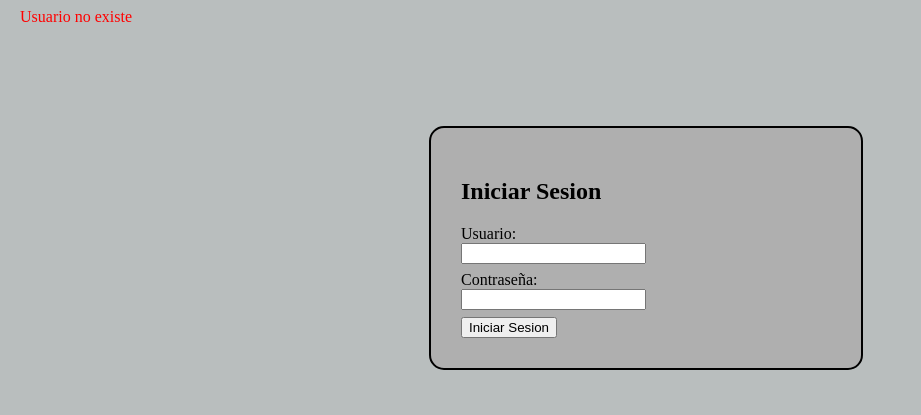
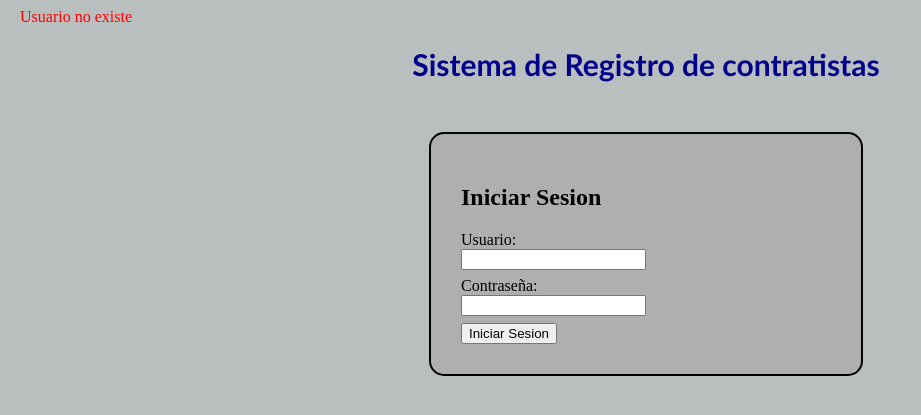
Before and after one commit to rocky-web/crud_fetch, a PHP site: page /login/inicio_sesion.php in a window 1280 px wide. Shown: the top 415 px of the page, without its empty margins (0-921 px from the left). Run offline with PHP 8.4, Linux system fonts and the light colour scheme; the visitor is signed in with stand-in values (Sample User, id 1).

Commit message:
commit 28 - agrego: titulo, rutas git

```diff
--- a/css/style.css
+++ b/css/style.css
@@ -2,6 +2,15 @@
     background-color: rgba(160, 167, 167, 0.733);
     margin-left: 20px;
 
+}
+
+/* titulo inicio de sesion */
+.titulo1{
+    font-family: calibri;
+    font-weight: bold;
+    font-size: 30px;
+    color: darkblue;
+    margin-top: 20px;
 }
 
 .formulario-registro-contratistas{
@@ -128,5 +137,5 @@
 .contenedor{
     width: 100%;
     /* border: 2px solid red; */
-    margin-top: 100px;
+    margin-top: 50px;
 }
--- a/login/inicio_sesion.php
+++ b/login/inicio_sesion.php
@@ -16,6 +16,8 @@
 </head>
 <body class="fondo">
 
+<h1 class="titulo1"><center>Sistema de Registro de contratistas</center></h1>
+
 <div class="contenedor">
 <form action="login.php" method="post" autocomplete="off" class="form_ini_sesion">
     <h2>Iniciar Sesion</h2>
--- a/login/login.php
+++ b/login/login.php
@@ -18,7 +18,8 @@ $sentencia = $pdo->prepare($sql);
 $sentencia->execute(array($usuario_login));
 $resultado = $sentencia->fetch();
 
-echo '<pre>';
+// comentar echo
+echo '<pre>'; // en servidor local NO me causa error pero en servidor web SI
 var_dump($resultado);
 echo '</pre>';
 
@@ -31,7 +32,7 @@ if(!$resultado){
 
 }
 
-echo '<pre>';
+echo '<pre>'; // en servidor local NO me causa error pero en servidor web SI
 var_dump($resultado['contrasena']);// recojemos contraseña desde la base de datos
 echo '</pre>';
 
--- /dev/null
+++ b/otros archivos/archivos que cambian y se mantienen.txt
@@ -0,0 +1,3 @@
+Archivos que cambian en la nube:
+- conexion.php
+- login.php
--- /dev/null
+++ b/otros archivos/ruta git.txt
@@ -0,0 +1,5 @@
+servidor web local
+cd /c/xampp/htdocs/mis-proyectos/crudfetch
+
+servidor web nube
+cd /c/xampp/htdocs/mis-proyectos/'crudfetch - WWW'
```
